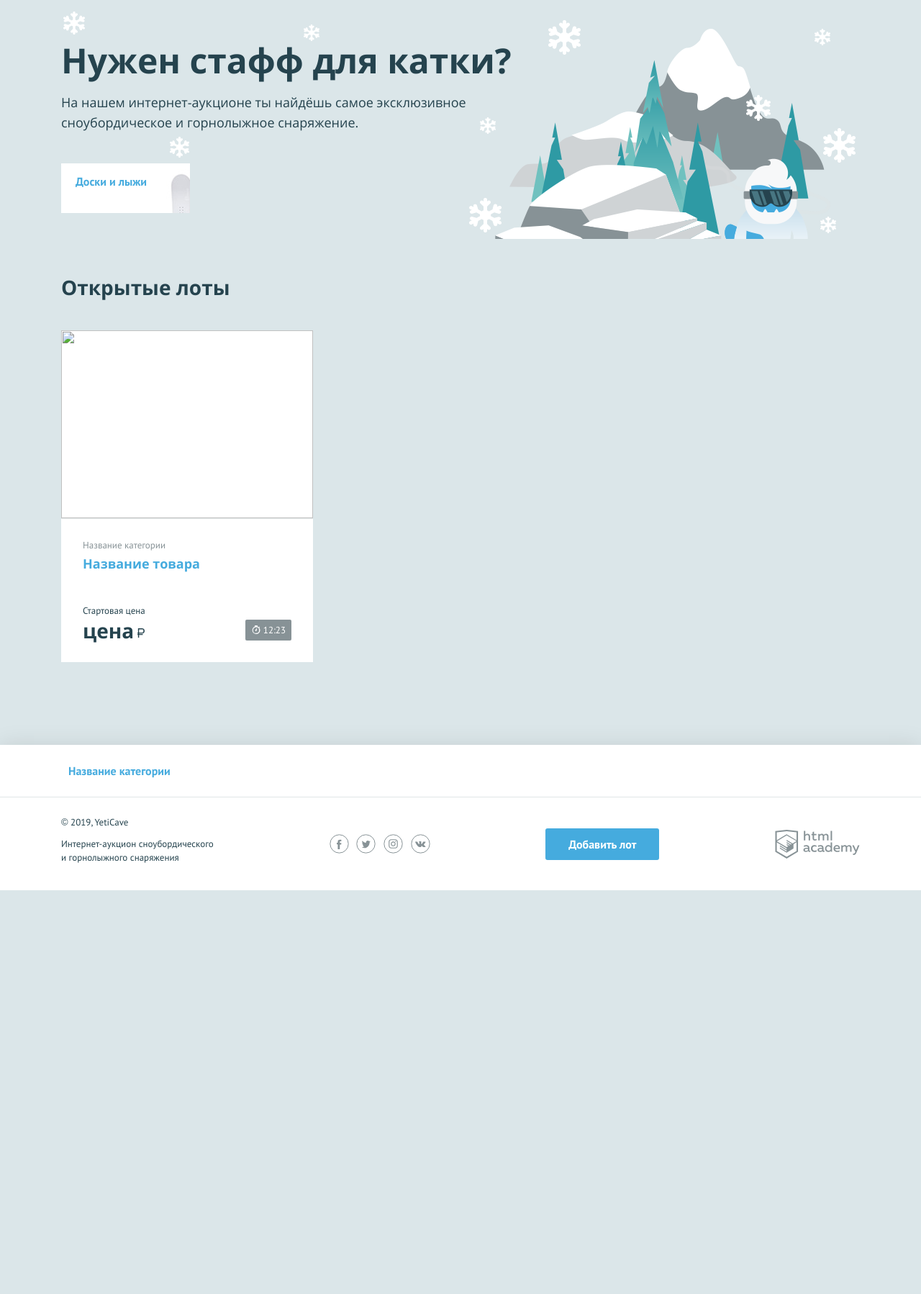
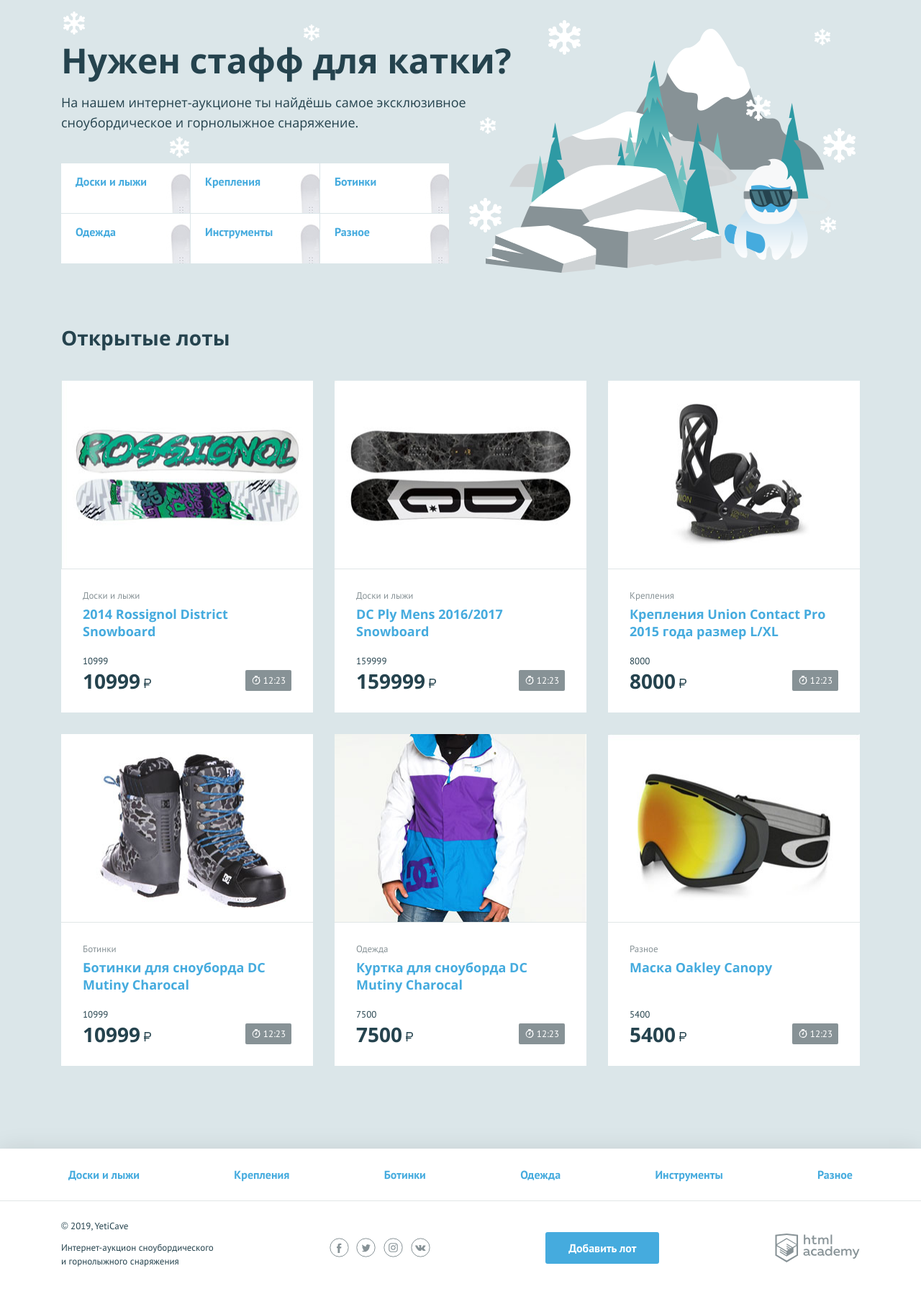
Before and after one commit to shilovAnton/1222555-yeticave-11, a PHP site: page / in a window 1280 px wide. Shown: the part 107-1905 px from the top of the page at 72% size. Before the commit the page ends 1344 px from the top, so only its background shows below. Run offline with PHP 8.4, Linux system fonts and the light colour scheme.

Commit message:
Update index.php
готово задание про массивы

```diff
--- a/index.php
+++ b/index.php
@@ -55,11 +55,13 @@
         <ul class="promo__list">
           <!--заполните этот список из массива категорий (задание после второй лекции)-->
           <?php
-          $categories = ["Доски и лыжи","Крепления","Ботинки","Одежда","Инструменты","Разное"]; ?>
+          $categories = ["Доски и лыжи","Крепления","Ботинки","Одежда","Инструменты","Разное"];//Одномерный массив
+          ?>
+          <?php foreach ($categories as $value): ?>
             <li class="promo__item promo__item--boards">
-                <a class="promo__link" href="pages/all-lots.html"><?echo $categories[0];?></a>
+                <a class="promo__link" href="pages/all-lots.html"><?=$value;?></a>
             </li>
-
+            <?php endforeach; ?>
         </ul>
     </section>
     <section class="lots">
@@ -68,17 +70,57 @@
         </div>
         <ul class="lots__list">
             <!--заполните этот список из массива с товарами-->
+            <?php
+            $goods = [   //Двумерный массив
+                [
+                    'name' => '2014 Rossignol District Snowboard',
+                    'category' => 'Доски и лыжи',
+                    'price' => 10999,
+                    'img' => 'img/lot-1.jpg',
+                ],
+                [
+                    'name' => 'DC Ply Mens 2016/2017 Snowboard',
+                    'category' => 'Доски и лыжи',
+                    'price' => 159999,
+                    'img' => 'img/lot-2.jpg'
+                ], [
+                    'name' => 'Крепления Union Contact Pro 2015 года размер L/XL',
+                    'category' => 'Крепления',
+                    'price' => 8000,
+                    'img' => 'img/lot-3.jpg'
+                ],
+                [
+                    'name' => 'Ботинки для сноуборда DC Mutiny Charocal',
+                    'category' => 'Ботинки',
+                    'price' => 10999,
+                    'img' => 'img/lot-4.jpg'
+                ],
+                [
+                    'name' => 'Куртка для сноуборда DC Mutiny Charocal',
+                    'category' => 'Одежда',
+                    'price' => 7500,
+                    'img' => 'img/lot-5.jpg'
+                ],
+                [
+                    'name' => 'Маска Oakley Canopy',
+                    'category' => 'Разное',
+                    'price' => 5400,
+                    'img' => 'img/lot-6.jpg'
+                ]
+                ];
+            ?>
+            <?php foreach($goods as $key => $val): ?>
             <li class="lots__item lot">
                 <div class="lot__image">
-                    <img src="" width="350" height="260" alt="">
+                    <img src="<?=$val['img']; ?>" width="350" height="260" alt="">
                 </div>
                 <div class="lot__info">
-                    <span class="lot__category">Название категории</span>
-                    <h3 class="lot__title"><a class="text-link" href="pages/lot.html">Название товара</a></h3>
+                    <span class="lot__category"><?=$val['category']; ?></span>
+                    <h3 class="lot__title"><a class="text-link" href="pages/lot.html"><?=$val['name']; ?></a></h3>
                     <div class="lot__state">
                         <div class="lot__rate">
-                            <span class="lot__amount">Стартовая цена</span>
-                            <span class="lot__cost">цена<b class="rub">р</b></span>
+                            <span class="lot__amount"><?=$val['price']; ?></span>
+                            <span class="lot__cost"><?=$val['price']; ?><b class="rub">р</b></span>
                         </div>
                         <div class="lot__timer timer">
                             12:23
@@ -86,6 +128,7 @@
                     </div>
                 </div>
             </li>
+            <?php endforeach; ?>
         </ul>
     </section>
 </main>
@@ -95,9 +138,14 @@
     <nav class="nav">
         <ul class="nav__list container">
             <!--заполните этот список из массива категорий-->
+          <?php
+          $categories = ["Доски и лыжи","Крепления","Ботинки","Одежда","Инструменты","Разное"];//Одномерный массив
+          ?>
+          <?php foreach ($categories as $value): ?>
             <li class="nav__item">
-                <a href="pages/all-lots.html">Название категории</a>
+                <a href="pages/all-lots.html"><?=$value;?></a>
             </li>
+            <?php endforeach; ?>
         </ul>
     </nav>
     <div class="main-footer__bottom container">
```
